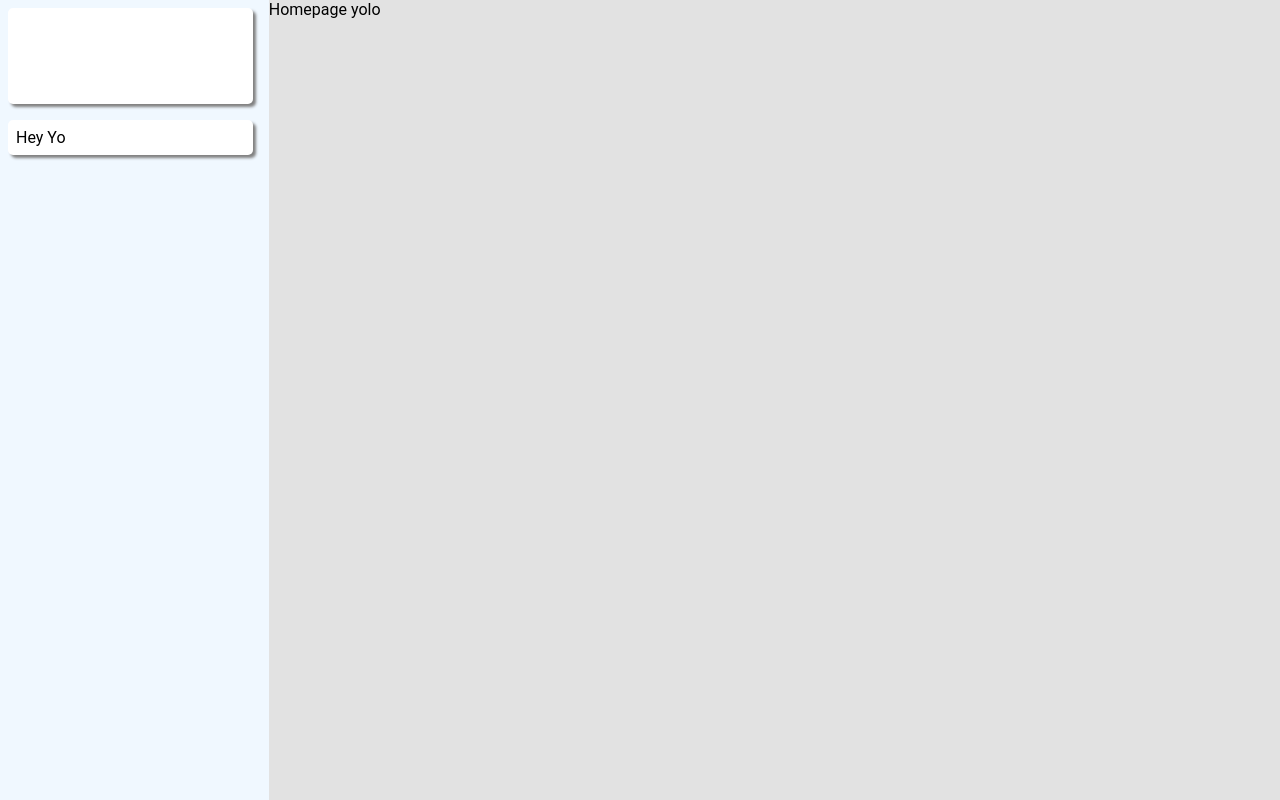
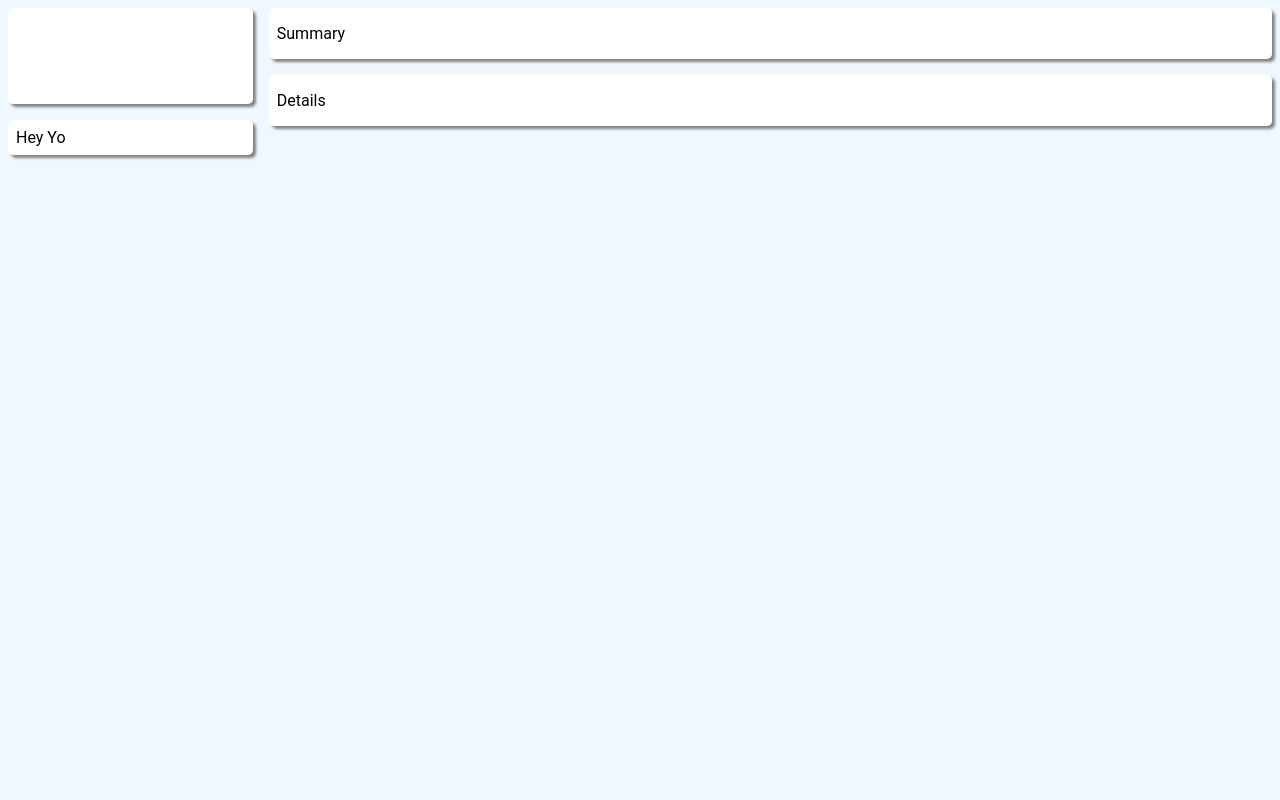
Before and after one commit to mlopez42/my-website, a React (Create React App) app: page / in a window 1280 px wide. Built offline with nearby package versions, Linux system fonts and the light colour scheme.

Commit message:
expander

```diff
--- a/src/App.tsx
+++ b/src/App.tsx
@@ -5,7 +5,7 @@ import {
     Switch,
     Route
 } from "react-router-dom";
-import HomePage from "./pages/home/home";
+// import HomePage from "./pages/home/home";
 import SideMenu from "./components/sideMenu/sideMenu";
 import CurriculumVitae1 from "./pages/curriculumVitae1/curriculumVitae1";
 import CurriculumVitae2 from "./pages/curriculumVitae2/curriculumVitae2";
@@ -28,8 +28,8 @@ function App() {
             <SideMenu sideStyle={cvStyle} />
             <div className="content-side">
                 <Switch>
-                  <Route exact path="/"><HomePage /></Route>
-                  <Route exact path="/cv">
+                  {/*<Route exact path="/"><HomePage /></Route>*/}
+                  <Route exact path="/">
                       {cv}
                   </Route>
                 </Switch>
```
